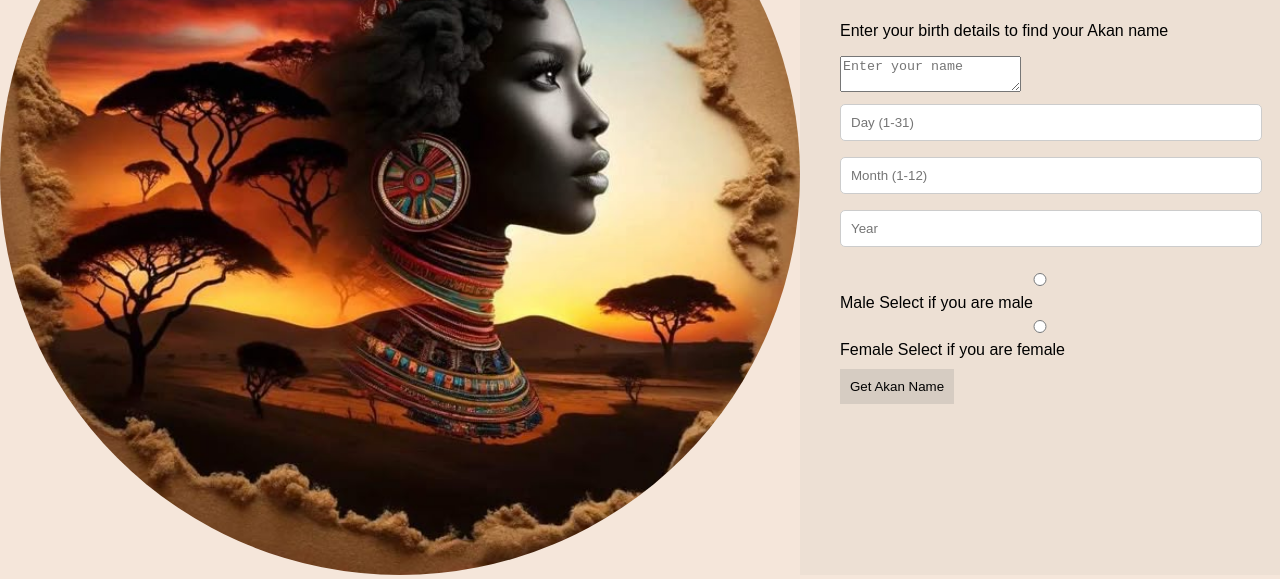
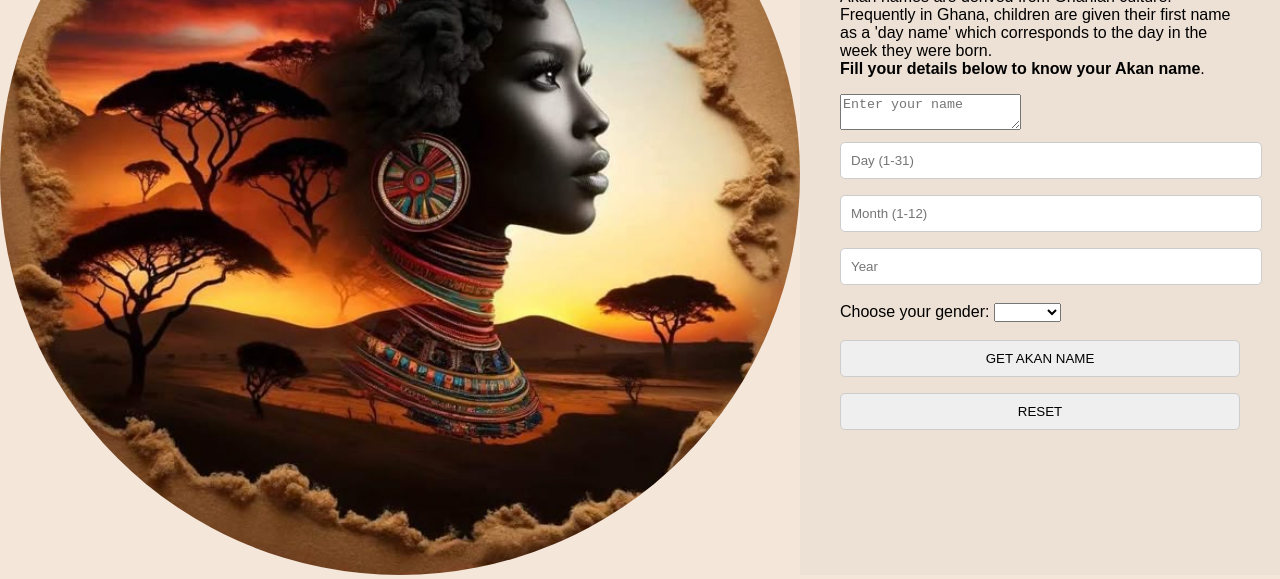
Before and after one commit to shalomndungu0344-crypto/akan-name-generator, a plain HTML site: page index.html in a window 1280 px wide. Shown: the part 225-804 px from the top of the page. Drawn offline with Linux system fonts and the light colour scheme.

Commit message:
refactor form layout and enhance gender selection with dropdown

```diff
--- a/index.html
+++ b/index.html
@@ -9,6 +9,7 @@
 <body>
      <div class="main-container">
 
+
         <!-- LEFT SIDE (IMAGE) -->
         <div class="left">
              <img src="akan.jpg" alt="Akan culture">
@@ -16,7 +17,12 @@
          <!-- RIGHT SIDE (CONTENT) -->
         <div class="right">
             <h1>Akan Name Generator</h1>
-            <p>Enter your birth details to find your Akan name</p>
+             <p>
+        Akan names are derived from Ghanian culture. <br>
+        Frequently in Ghana, children are given their first name as a 'day name'
+        which corresponds to the day in the week they were born. <br>
+        <strong> Fill your details below to know your Akan name</strong>.
+      </p>
 
             <form id="form">
                 <!-- NAME TEXT AREA -->
@@ -31,20 +37,16 @@
  <div class="gender">
                    <div class="gender">
 
-    <label class="tooltip">
-        <input type="radio" name="gender" value="male">
-        Male
-        <span class="tooltip-text">Select if you are male</span>
-    </label>
-
-    <label class="tooltip">
-        <input type="radio" name="gender" value="female">
-        Female
-        <span class="tooltip-text">Select if you are female</span>
-    </label>
+    <label for="gender">Choose your gender:</label>
+        <select id="gender" required>
+          <option value=""></option>
+          <option value="female">Female</option>
+          <option value="male">Male</option>
+        </select>
 
 </div>
-                   <button type="submit">Get Akan Name</button>
+ <input type="submit" value="GET AKAN NAME" id="send">
+        <input type="reset" value="RESET" id="reset-form">
             </form>
 
             <h2 id="result"></h2>
```
